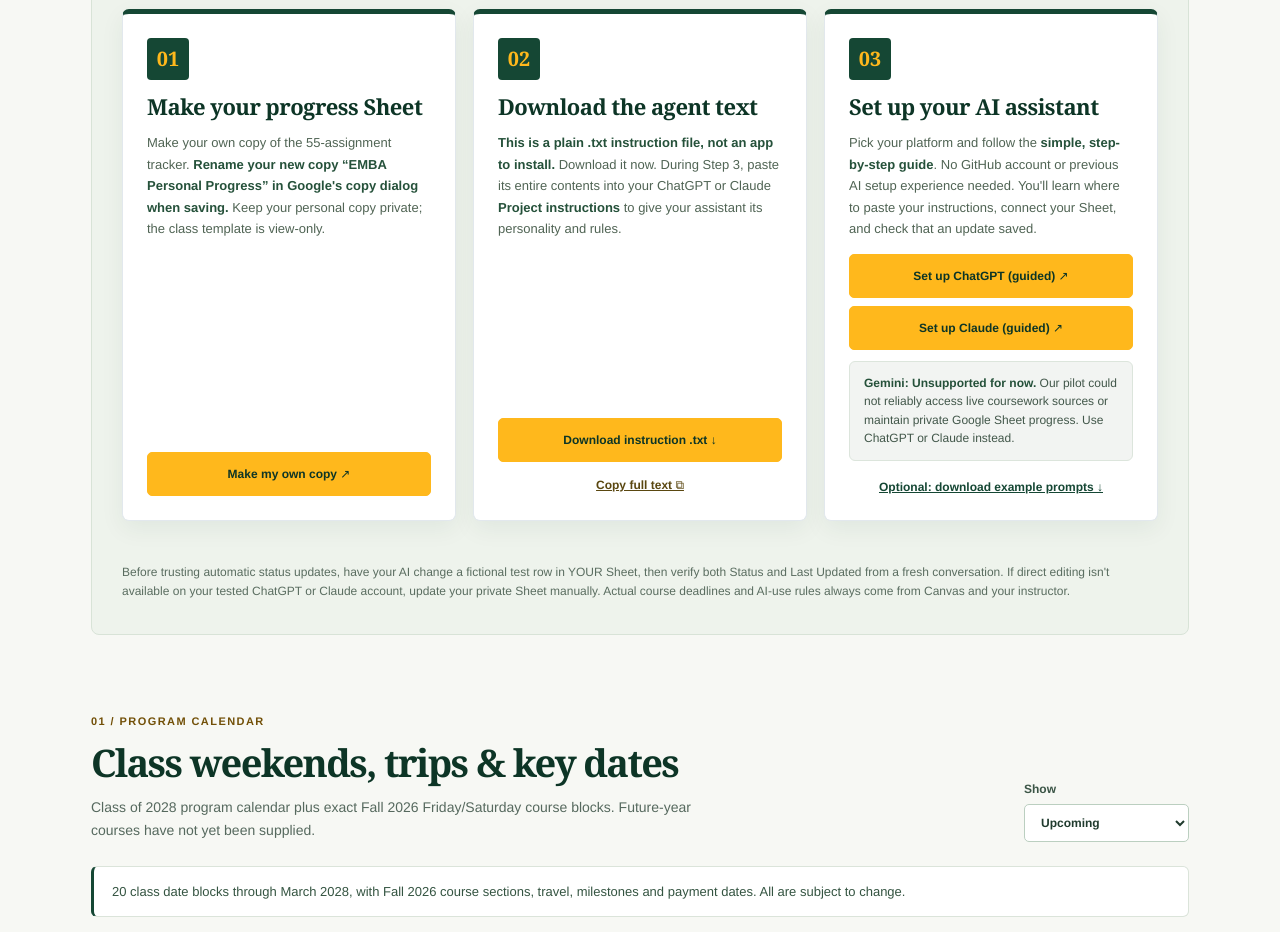
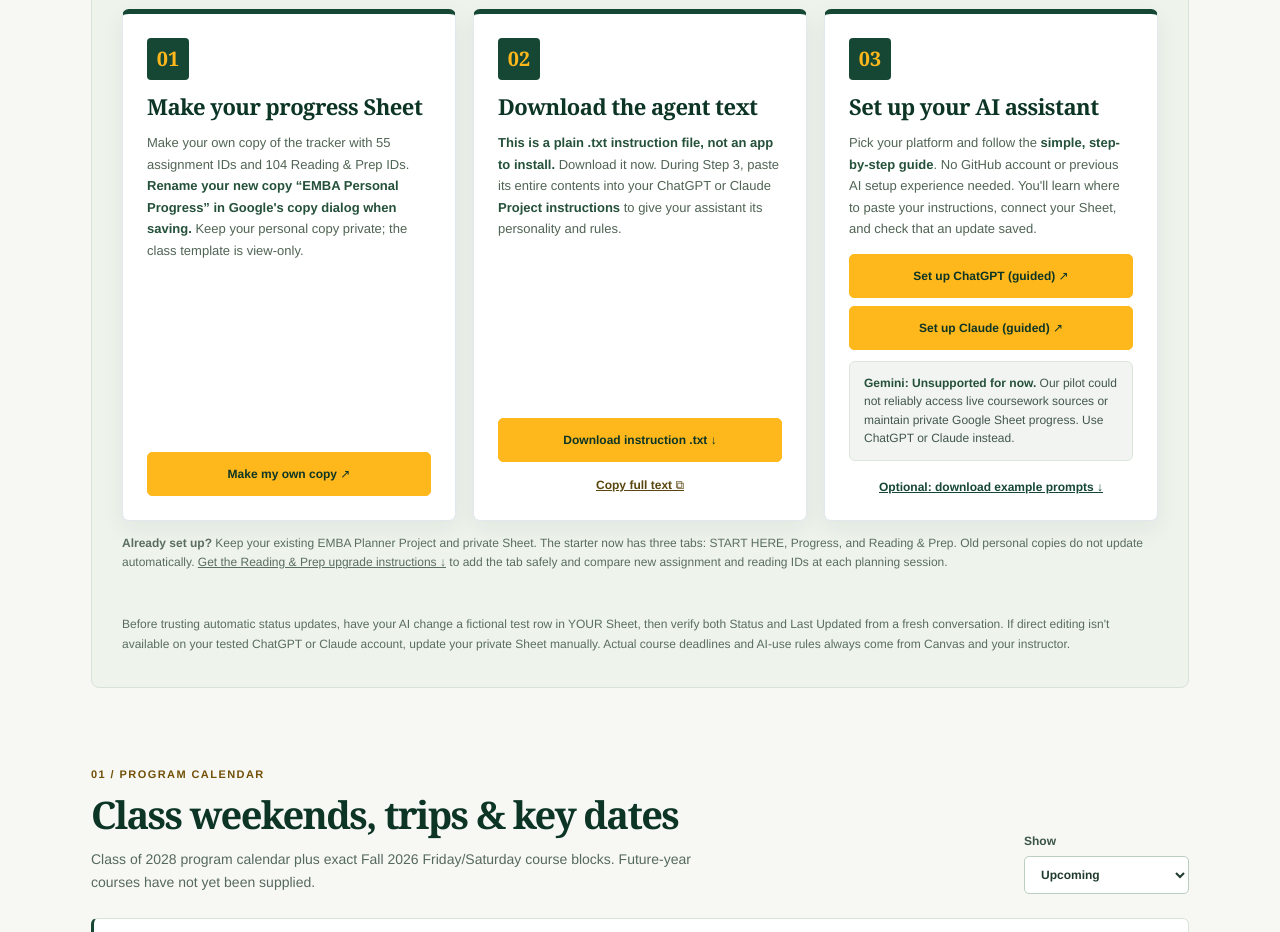
Before and after one commit to martinperrinemp/baylor-emba-hub, a website: page cloudflare/public/index.html in a window 1280 px wide. Shown: the part 1120-2052 px from the top of the page. Drawn offline with Linux system fonts and the light colour scheme; files whose address does not match are found by name.

Commit message:
Explain new three-tab starter and one-time upgrade for existing students

```diff
--- a/cloudflare/public/index.html
+++ b/cloudflare/public/index.html
@@ -69,7 +69,7 @@
           <article class="starter-card">
             <span class="step-number">01</span>
             <h3>Make your progress Sheet</h3>
-            <p>Make your own copy of the 55-assignment tracker. <strong>Rename your new copy “EMBA Personal Progress” in Google's copy dialog when saving.</strong> Keep your personal copy private; the class template is view-only.</p>
+            <p>Make your own copy of the tracker with 55 assignment IDs and 104 Reading &amp; Prep IDs. <strong>Rename your new copy “EMBA Personal Progress” in Google's copy dialog when saving.</strong> Keep your personal copy private; the class template is view-only.</p>
             <a class="btn btn-gold" href="https://docs.google.com/spreadsheets/d/1PmvyTZAUdKsK27lK45FF8lXPSCMwpctZ-Cuy4_17bwc/copy" target="_blank" rel="noopener noreferrer">Make my own copy ↗</a>
           </article>
           <article class="starter-card">
@@ -91,6 +91,7 @@
             <a class="extra-download" href="/downloads/EMBA-Common-Prompts.txt" download>Optional: download example prompts ↓</a>
           </article>
         </div>
+        <p class="footnote"><strong>Already set up?</strong> Keep your existing EMBA Planner Project and private Sheet. The starter now has three tabs: START HERE, Progress, and Reading &amp; Prep. Old personal copies do not update automatically. <a href="/downloads/EMBA-Reading-Upgrade.txt" download>Get the Reading &amp; Prep upgrade instructions ↓</a> to add the tab safely and compare new assignment and reading IDs at each planning session.</p>
         <p id="starter-copy-status" class="starter-status" role="status" aria-live="polite"></p>
         <p class="footnote">Before trusting automatic status updates, have your AI change a fictional test row in YOUR Sheet, then verify both Status and Last Updated from a fresh conversation. If direct editing isn't available on your tested ChatGPT or Claude account, update your private Sheet manually. Actual course deadlines and AI-use rules always come from Canvas and your instructor.</p>
       </section>
```
